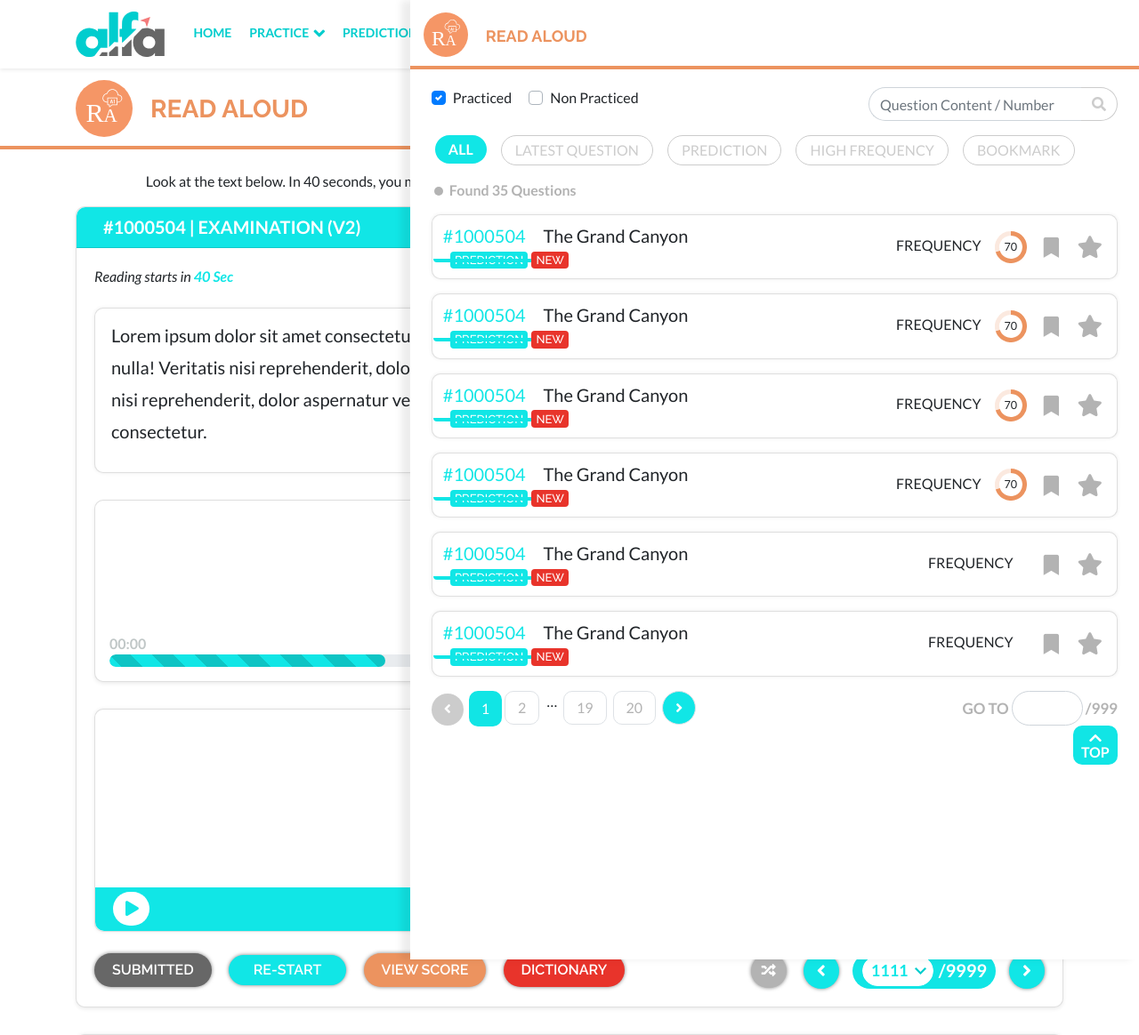
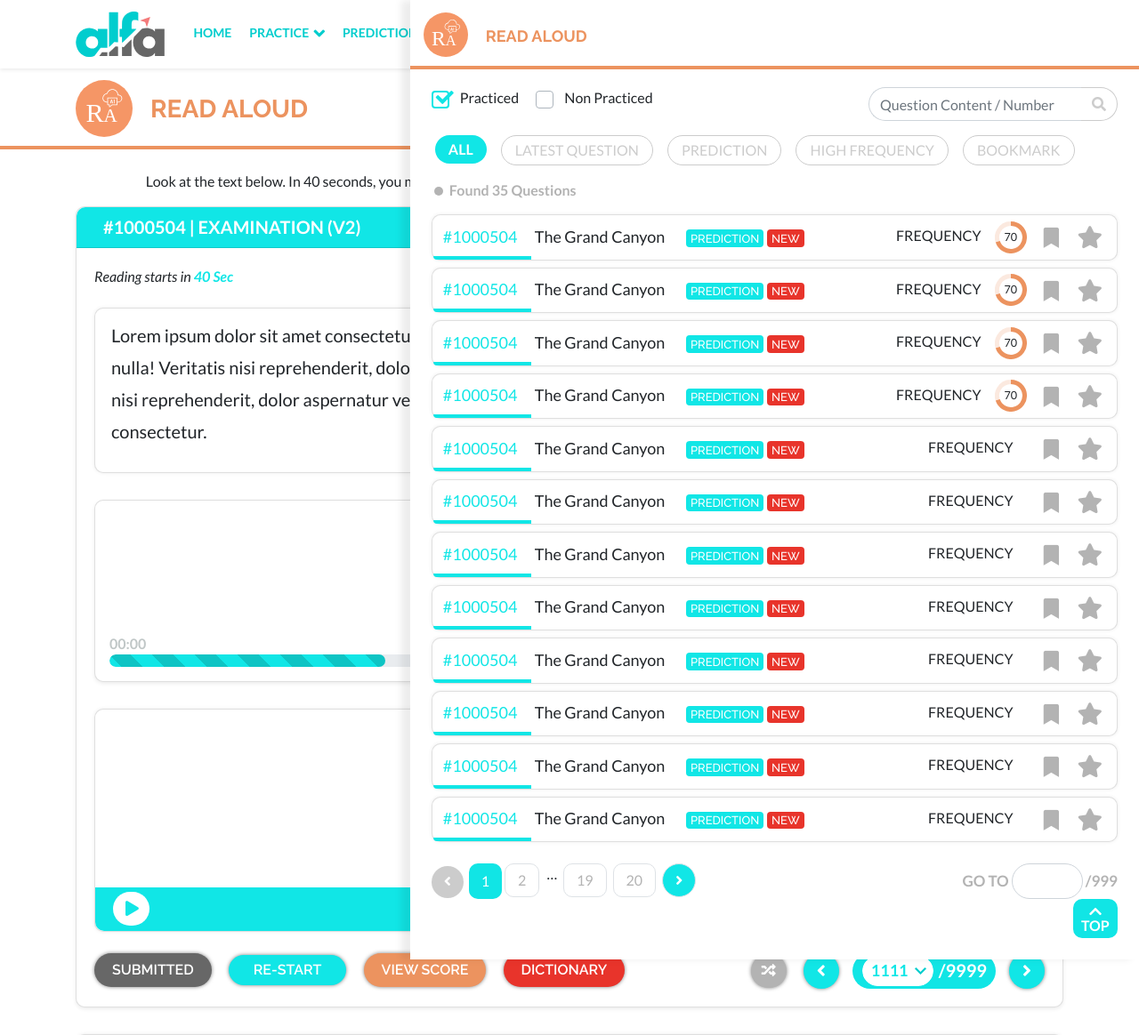
Before and after one commit to PVKotecha/alfa-dashboard, a PHP site: page /practice-test-read-aloud.html in a window 1280 px wide. Shown: the top 1164 px of the page at 89% size. Run offline with PHP 8.4, Linux system fonts and the light colour scheme.

Commit message:
[wip] checkbox sidebar

```diff
--- a/css/alfa-style.css
+++ b/css/alfa-style.css
@@ -17,7 +17,10 @@ body{
 .form-control:focus,
 .btn-primary.focus, .btn-primary:focus,
 .btn.focus, .btn:focus,
-.page-link:focus{
+.page-link:focus,
+input[type=checkbox]:focus,
+input[type=radio]:focus,
+.custom-control-input:focus{
     box-shadow: none;
 }
 .alfa-bg-green{
@@ -1611,6 +1614,30 @@ p.alfa-test-card-bottom-content{
 .alfa-PT-sidebar .alfa-PT-header-wrapper{
     margin-bottom: 20px;
 }
+.alfa-PT-sidebar .custom-control-label{
+    padding-left: 8px;
+}
+.alfa-PT-sidebar .custom-control-label::before{
+    height: 20px;
+    width: 20px;
+}
+.alfa-PT-sidebar .custom-control-input:checked~.custom-control-label::before{
+    border: 2px solid #11e5e5;
+    background: none;
+}
+.alfa-PT-sidebar .custom-control-label::after{
+    right: 0;
+}
+.alfa-PT-sidebar .custom-checkbox .custom-control-input:checked~.custom-control-label::after{
+    background: none;
+    content: "\f00c";
+    font-family: "Font Awesome 5 Free";
+    font-weight: 600;
+    color: #11e5e5;
+    font-size: 20px;
+    left: -19px;
+    top: -3px;
+}
 .alfa-search-input-group{
     max-width: 280px;
     float: right;
@@ -1661,11 +1688,11 @@ p.alfa-test-card-bottom-content{
     border-radius: 50px;
 }
 .alfa-sidebar-main-card{
-    padding: 11px 0;
-    margin-bottom: 16px;
+    padding: 6px 0;
+    margin-bottom: 8px;
 }
 .alfa-sidebar-main-card h2{
-    font-size: 20px;
+    font-size: 18px;
     font-family: 'Lato', sans-serif;
     margin-bottom: 0;
 }
@@ -1682,7 +1709,7 @@ p.alfa-test-card-bottom-content{
     background-color: #11e6e6;
     bottom: 0;
     left: 0;
-    bottom: -18px;
+    bottom: -15px;
     left: 1px;
     border-bottom-left-radius: 10px;
 }
--- a/practice-test-read-aloud.html
+++ b/practice-test-read-aloud.html
@@ -987,8 +987,164 @@
                                 </div>
                             </div>
                         </div>
+                        <div class="card alfa-sidebar-main-card">
+                            <div class="row">
+                                <div class="col-lg-7 align-self-center">
+                                    <div class="align-self-center">
+                                        <h2><span class="alfa-id">#1000504</span> <span class="alfa-content">The Grand Canyon</span>
+                                            <div class="alfa-PT-E-RS-labels">
+                                                <span class="badge badge-info">Prediction</span>
+                                                <span class="badge badge-danger">new</span>
+                                            </div>
+                                        </h2>
+                                    </div>
+                                </div>
+                                <div class="col-lg-5 align-self-center text-lg-right">
+                                    <span>FREQUENCY</span>
+                                    <div class="circle" id="circles-sidebar-4"></div>
+                                    <div class="alfa-PT-E-card-btns">
+                                        <a href="javascript:void(0);">
+                                            <i class="fa fa-bookmark mr-3"></i>
+                                        </a>
+                                        <a href="javascript:void(0);">
+                                            <i class="fa fa-star"></i>
+                                        </a>
+                                    </div>
+                                </div>
+                            </div>
+                        </div>
+                        <div class="card alfa-sidebar-main-card">
+                            <div class="row">
+                                <div class="col-lg-7 align-self-center">
+                                    <div class="align-self-center">
+                                        <h2><span class="alfa-id">#1000504</span> <span class="alfa-content">The Grand Canyon</span>
+                                            <div class="alfa-PT-E-RS-labels">
+                                                <span class="badge badge-info">Prediction</span>
+                                                <span class="badge badge-danger">new</span>
+                                            </div>
+                                        </h2>
+                                    </div>
+                                </div>
+                                <div class="col-lg-5 align-self-center text-lg-right">
+                                    <span>FREQUENCY</span>
+                                    <div class="circle" id="circles-sidebar"></div>
+                                    <div class="alfa-PT-E-card-btns">
+                                        <a href="javascript:void(0);">
+                                            <i class="fa fa-bookmark mr-3"></i>
+                                        </a>
+                                        <a href="javascript:void(0);">
+                                            <i class="fa fa-star"></i>
+                                        </a>
+                                    </div>
+                                </div>
+                            </div>
+                        </div>
+                        <div class="card alfa-sidebar-main-card">
+                            <div class="row">
+                                <div class="col-lg-7 align-self-center">
+                                    <div class="align-self-center">
+                                        <h2><span class="alfa-id">#1000504</span> <span class="alfa-content">The Grand Canyon</span>
+                                            <div class="alfa-PT-E-RS-labels">
+                                                <span class="badge badge-info">Prediction</span>
+                                                <span class="badge badge-danger">new</span>
+                                            </div>
+                                        </h2>
+                                    </div>
+                                </div>
+                                <div class="col-lg-5 align-self-center text-lg-right">
+                                    <span>FREQUENCY</span>
+                                    <div class="circle" id="circles-sidebar"></div>
+                                    <div class="alfa-PT-E-card-btns">
+                                        <a href="javascript:void(0);">
+                                            <i class="fa fa-bookmark mr-3"></i>
+                                        </a>
+                                        <a href="javascript:void(0);">
+                                            <i class="fa fa-star"></i>
+                                        </a>
+                                    </div>
+                                </div>
+                            </div>
+                        </div>
+                        <div class="card alfa-sidebar-main-card">
+                            <div class="row">
+                                <div class="col-lg-7 align-self-center">
+                                    <div class="align-self-center">
+                                        <h2><span class="alfa-id">#1000504</span> <span class="alfa-content">The Grand Canyon</span>
+                                            <div class="alfa-PT-E-RS-labels">
+                                                <span class="badge badge-info">Prediction</span>
+                                                <span class="badge badge-danger">new</span>
+                                            </div>
+                                        </h2>
+                                    </div>
+                                </div>
+                                <div class="col-lg-5 align-self-center text-lg-right">
+                                    <span>FREQUENCY</span>
+                                    <div class="circle" id="circles-sidebar-4"></div>
+                                    <div class="alfa-PT-E-card-btns">
+                                        <a href="javascript:void(0);">
+                                            <i class="fa fa-bookmark mr-3"></i>
+                                        </a>
+                                        <a href="javascript:void(0);">
+                                            <i class="fa fa-star"></i>
+                                        </a>
+                                    </div>
+                                </div>
+                            </div>
+                        </div>
+                        <div class="card alfa-sidebar-main-card">
+                            <div class="row">
+                                <div class="col-lg-7 align-self-center">
+                                    <div class="align-self-center">
+                                        <h2><span class="alfa-id">#1000504</span> <span class="alfa-content">The Grand Canyon</span>
+                                            <div class="alfa-PT-E-RS-labels">
+                                                <span class="badge badge-info">Prediction</span>
+                                                <span class="badge badge-danger">new</span>
+                                            </div>
+                                        </h2>
+                                    </div>
+                                </div>
+                                <div class="col-lg-5 align-self-center text-lg-right">
+                                    <span>FREQUENCY</span>
+                                    <div class="circle" id="circles-sidebar"></div>
+                                    <div class="alfa-PT-E-card-btns">
+                                        <a href="javascript:void(0);">
+                                            <i class="fa fa-bookmark mr-3"></i>
+                                        </a>
+                                        <a href="javascript:void(0);">
+                                            <i class="fa fa-star"></i>
+                                        </a>
+                                    </div>
+                                </div>
+                            </div>
+                        </div>
+                        <div class="card alfa-sidebar-main-card">
+                            <div class="row">
+                                <div class="col-lg-7 align-self-center">
+                                    <div class="align-self-center">
+                                        <h2><span class="alfa-id">#1000504</span> <span class="alfa-content">The Grand Canyon</span>
+                                            <div class="alfa-PT-E-RS-labels">
+                                                <span class="badge badge-info">Prediction</span>
+                                                <span class="badge badge-danger">new</span>
+                                            </div>
+                                        </h2>
+                                    </div>
+                                </div>
+                                <div class="col-lg-5 align-self-center text-lg-right">
+                                    <span>FREQUENCY</span>
+                                    <div class="circle" id="circles-sidebar"></div>
+                                    <div class="alfa-PT-E-card-btns">
+                                        <a href="javascript:void(0);">
+                                            <i class="fa fa-bookmark mr-3"></i>
+                                        </a>
+                                        <a href="javascript:void(0);">
+                                            <i class="fa fa-star"></i>
+                                        </a>
+                                    </div>
+                                </div>
+                            </div>
+                        </div>
                         <!--Pagination-->
-                        <div class="row mb-4">
+                        <div class="row my-4">
                             <div class="col-8">
                                 <nav aria-label="Page navigation example">
                                     <ul class="pagination alfa-pagination"></ul>
@@ -1165,7 +1321,7 @@
                                 </div>
                             </div>
                             <!--Pagination-->
-                            <div class="row mb-4">
+                            <div class="row my-4">
                                 <div class="col-8">
                                     <nav aria-label="Page navigation example">
                                         <ul class="pagination alfa-pagination"></ul>
@@ -1343,7 +1499,7 @@
                                 </div>
                             </div>
                             <!--Pagination-->
-                            <div class="row mb-4">
+                            <div class="row my-4">
                                 <div class="col-8">
                                     <nav aria-label="Page navigation example">
                                         <ul class="pagination alfa-pagination"></ul>
@@ -1521,7 +1677,7 @@
                                 </div>
                             </div>
                             <!--Pagination-->
-                            <div class="row mb-4">
+                            <div class="row my-4">
                                 <div class="col-8">
                                     <nav aria-label="Page navigation example">
                                         <ul class="pagination alfa-pagination"></ul>
@@ -1698,8 +1854,60 @@
                                     </div>
                                 </div>
                             </div>
+                            <div class="card alfa-sidebar-main-card">
+                                <div class="row">
+                                    <div class="col-lg-7 align-self-center">
+                                        <div class="align-self-center">
+                                            <h2><span class="alfa-id">#1000504</span> <span class="alfa-content">The Grand Canyon</span>
+                                                <div class="alfa-PT-E-RS-labels">
+                                                    <span class="badge badge-info">Prediction</span>
+                                                    <span class="badge badge-danger">new</span>
+                                                </div>
+                                            </h2>
+                                        </div>
+                                    </div>
+                                    <div class="col-lg-5 align-self-center text-lg-right">
+                                        <span>FREQUENCY</span>
+                                        <div class="circle" id="circles-sidebar"></div>
+                                        <div class="alfa-PT-E-card-btns">
+                                            <a href="javascript:void(0);">
+                                                <i class="fa fa-bookmark mr-3"></i>
+                                            </a>
+                                            <a href="javascript:void(0);">
+                                                <i class="fa fa-star"></i>
+                                            </a>
+                                        </div>
+                                    </div>
+                                </div>
+                            </div>
+                            <div class="card alfa-sidebar-main-card">
+                                <div class="row">
+                                    <div class="col-lg-7 align-self-center">
+                                        <div class="align-self-center">
+                                            <h2><span class="alfa-id">#1000504</span> <span class="alfa-content">The Grand Canyon</span>
+                                                <div class="alfa-PT-E-RS-labels">
+                                                    <span class="badge badge-info">Prediction</span>
+                                                    <span class="badge badge-danger">new</span>
+                                                </div>
+                                            </h2>
+                                        </div>
+                                    </div>
+                                    <div class="col-lg-5 align-self-center text-lg-right">
+                                        <span>FREQUENCY</span>
+                                        <div class="circle" id="circles-sidebar"></div>
+                                        <div class="alfa-PT-E-card-btns">
+                                            <a href="javascript:void(0);">
+                                                <i class="fa fa-bookmark mr-3"></i>
+                                            </a>
+                                            <a href="javascript:void(0);">
+                                                <i class="fa fa-star"></i>
+                                            </a>
+                                        </div>
+                                    </div>
+                                </div>
+                            </div>
                             <!--Pagination-->
-                            <div class="row mb-4">
+                            <div class="row my-4">
                                 <div class="col-8">
                                     <nav aria-label="Page navigation example">
                                         <ul class="pagination alfa-pagination"></ul>
```
